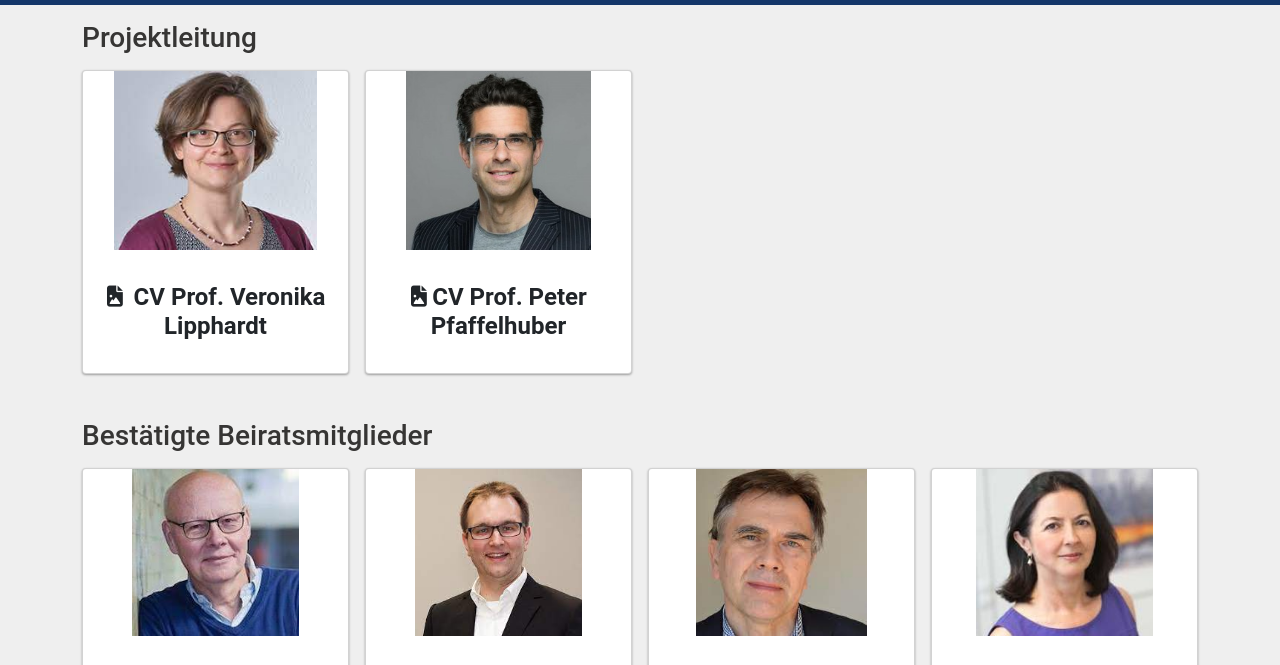
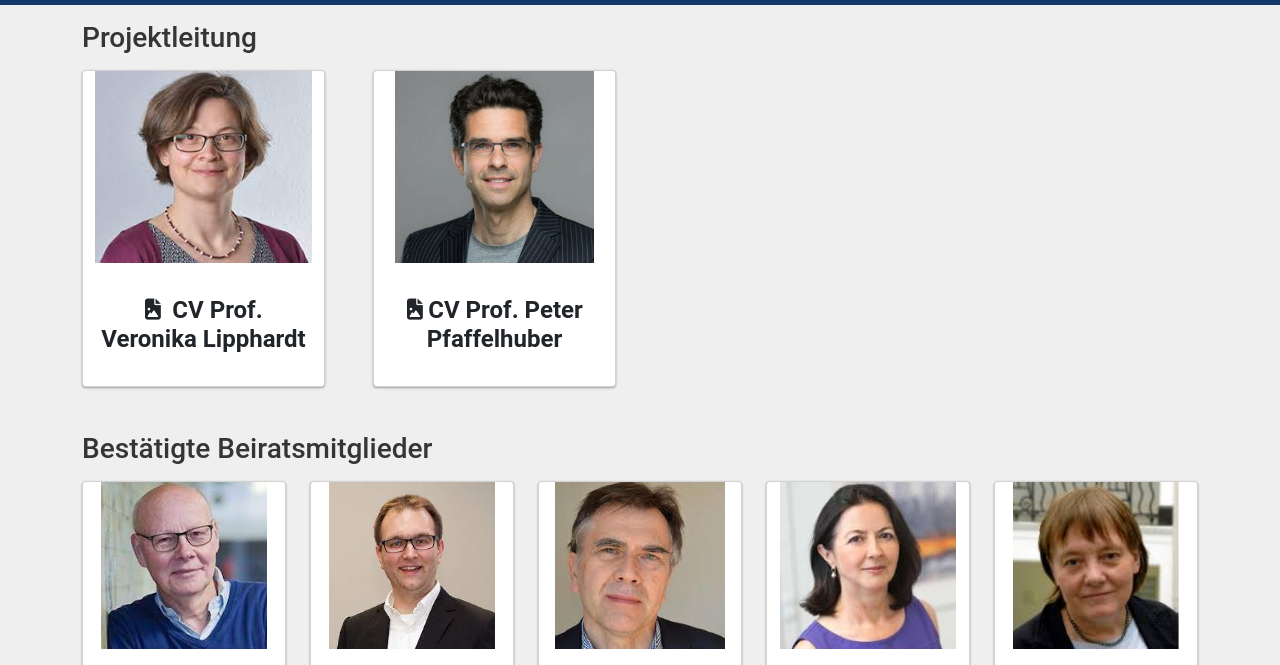
Before and after one commit to pfaffelh/khk, a plain HTML site: page index.html in a window 1280 px wide. Shown: the part 109-774 px from the top of the page. Drawn offline with nearby package versions, Linux system fonts and the light colour scheme.

```diff
--- a/index.html
+++ b/index.html
@@ -123,7 +123,7 @@
 
     <div class="container">
       <div><h2>Projektleitung</h2></div>
-      <div class="row row-cols-md-4 row-cols-sm-2 row-cols-xs-1 g-3">
+      <div class="row row-cols-md-4 row-cols-sm-2 row-cols-xs-1 g-5">
         <div class="col">
           <div class="card mx-auto">
             <a
@@ -134,7 +134,7 @@
                   src="static/Bilder/veronika.jpg"
                   class="card-img-fluid"
                   alt="..."
-                  style="height: 14vw; object-fit: cover"
+                  style="height: 15vw; object-fit: cover"
                 /></center
             ></a>
             <div class="card-body">
@@ -159,7 +159,7 @@
                   src="static/Bilder/pfaffelhuber.jpg"
                   class="card-img-fluid"
                   alt="..."
-                  style="height: 14vw; object-fit: contain"
+                  style="height: 15vw; object-fit: contain"
                 />
               </a>
             </center>
@@ -181,7 +181,7 @@
     <div class="container">
       <br />
       <div><h2>Bestätigte Beiratsmitglieder</h2></div>
-      <div class="row row-cols-md-4 row-cols-sm-2 row-cols-xs-1 g-3">
+      <div class="row row-cols-md-5 row-cols-sm-2 row-cols-xs-1 g-4">
         <div class="col">
           <a
             href="https://www.uni-muenster.de/PsyIFP/AEBromme/personen/bromme.html"
```
